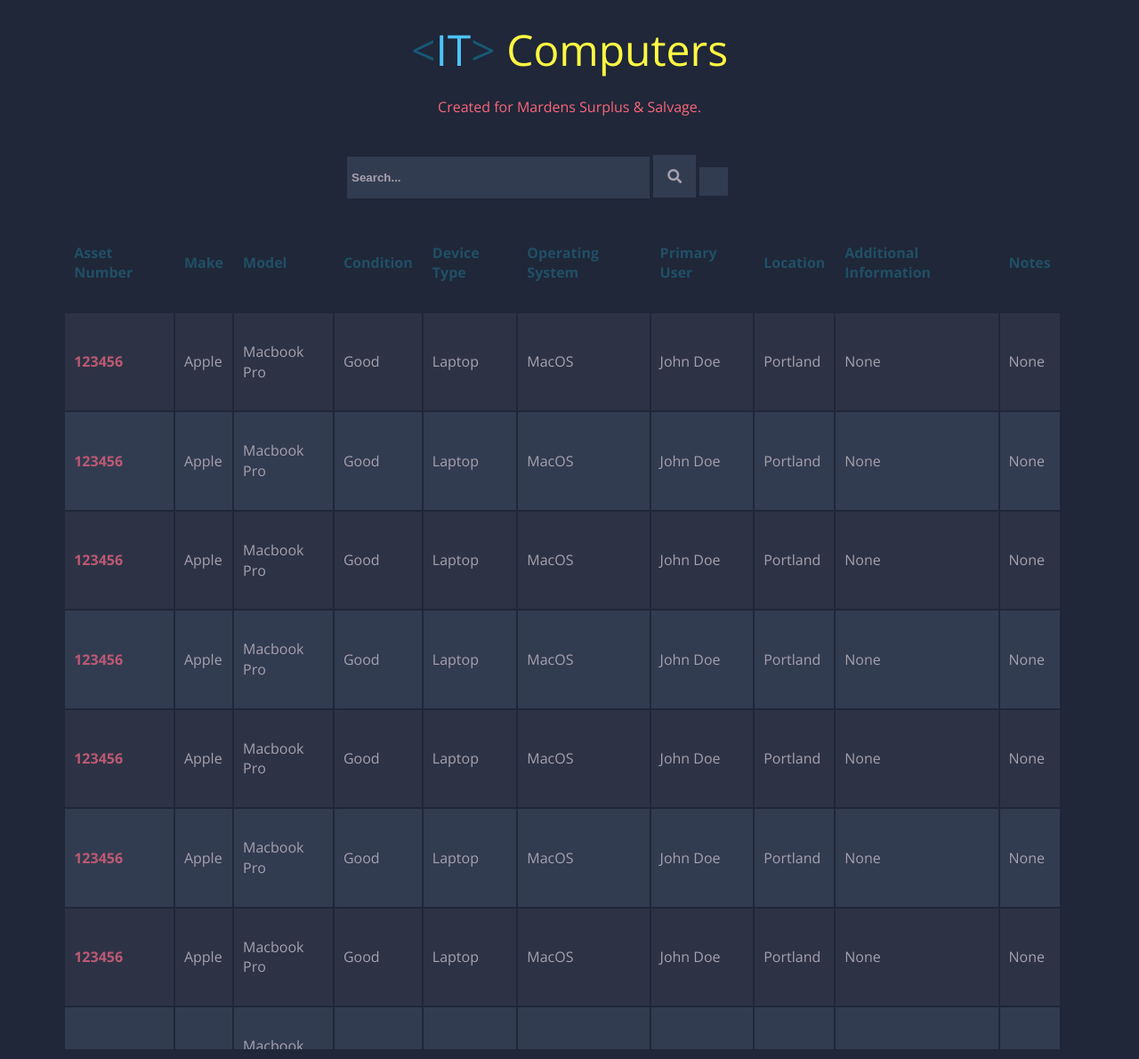
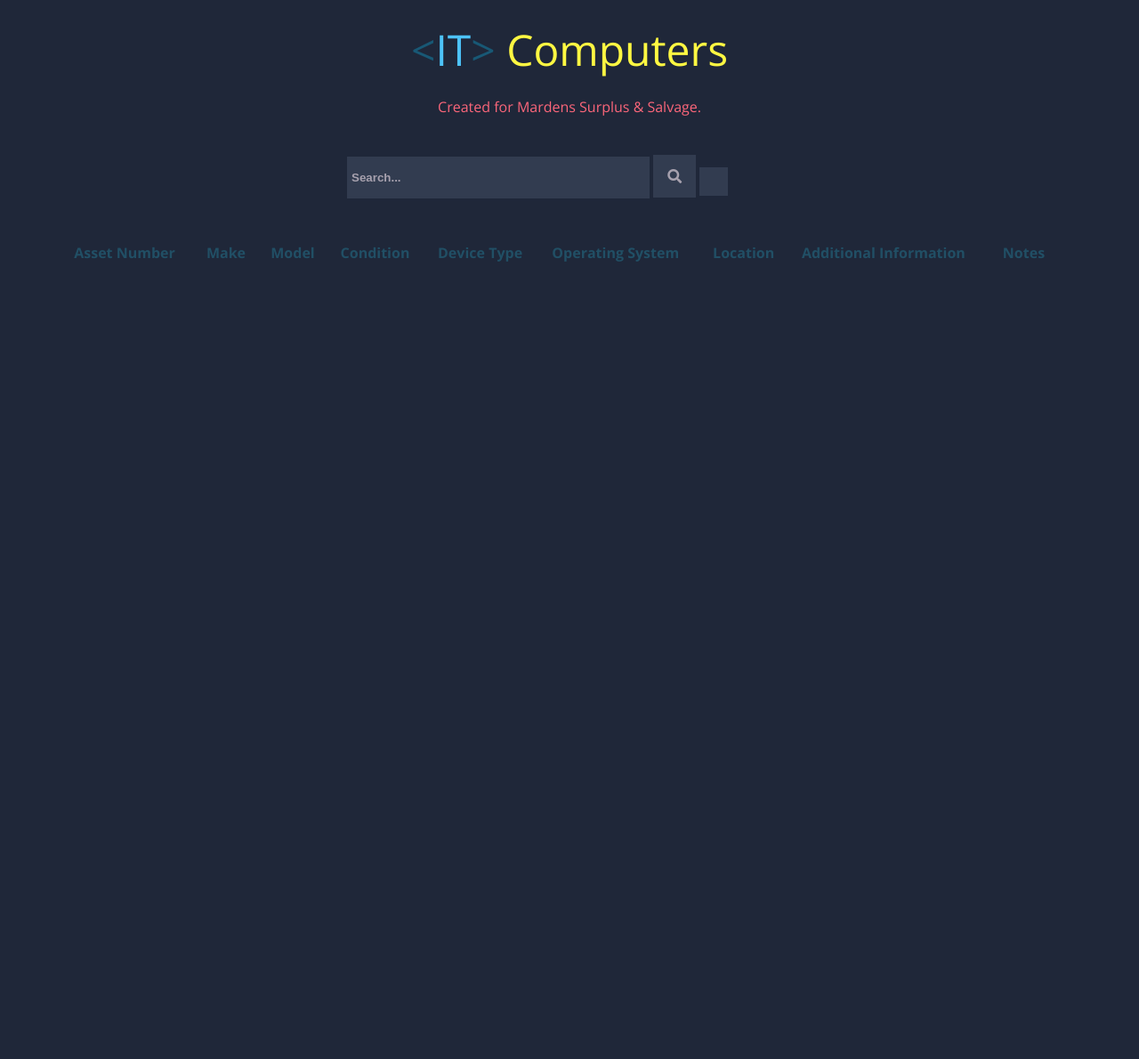
Before and after one commit to Mardens-Inc/IT-Computers-Database, a PHP site: page / in a window 1280 px wide. Shown: the whole page at 89% size. Run offline with PHP 8.4, Linux system fonts and the light colour scheme; some libraries are stand-ins or nearby versions.

Commit message:
Remove primary user column from table

```diff
--- a/index.php
+++ b/index.php
@@ -43,32 +43,13 @@
                     <td>Condition</td>
                     <td>Device Type</td>
                     <td>Operating System</td>
-                    <td>Primary User</td>
+                    <!-- <td>Primary User</td> -->
                     <td>Location</td>
                     <td>Additional Information</td>
                     <td>Notes</td>
                 </tr>
             </thead>
             <tbody>
-                <?php
-
-                for ($i = 0; $i < 10; $i++) {
-                    echo "
-                <tr>
-                    <td>123456</td>
-                    <td>Apple</td>
-                    <td>Macbook Pro</td>
-                    <td>Good</td>
-                    <td>Laptop</td>
-                    <td>MacOS</td>
-                    <td>John Doe</td>
-                    <td>Portland</td>
-                    <td>None</td>
-                    <td>None</td>
-                </tr>";
-                }
-
-                ?>
             </tbody>
         </table>
     </div>
@@ -206,6 +187,9 @@
         </summary>
     </dialog>
 
+    <script src="/assets/js/computers.js"></script>
+    <script src="/assets/js/database.js"></script>
+
 </body>
 
 </html>
```
